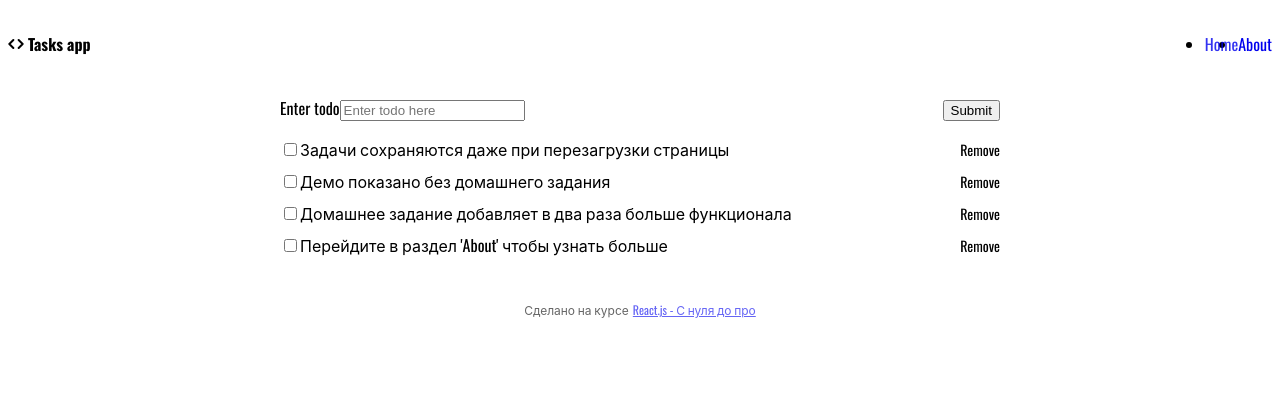
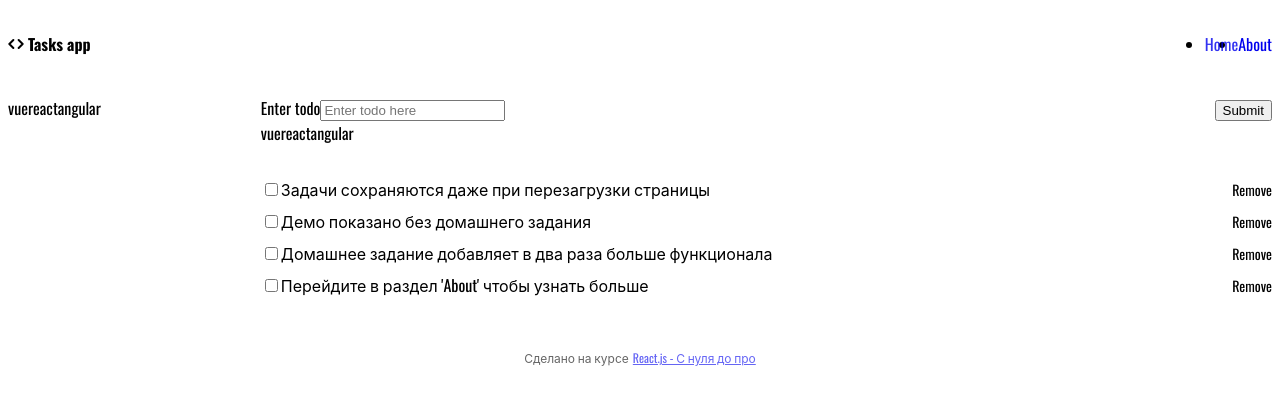
Before and after one commit to AlexSemWeb/tocode-todo, a React (Create React App) app: page / in a window 1280 px wide. Shown: the top 404 px of the page. Built offline with nearby package versions, Linux system fonts and the light colour scheme; a web font is replaced by a local one.

Commit message:
Add project

```diff
--- a/src/assets/scss/helpers/view.scss
+++ b/src/assets/scss/helpers/view.scss
@@ -2,3 +2,18 @@
   max-width: 720px;
   margin: 0 auto;
 }
+
+.view-wrapper {
+  display: flex;
+}
+
+.view-sidebar {
+  width: 20%;
+  &__content {
+    height: 100%;
+  }
+}
+
+.view-content {
+  width: 80%;
+}
--- a/src/components/Todo/Form.jsx
+++ b/src/components/Todo/Form.jsx
@@ -1,25 +1,49 @@
 import React from 'react'
 import { v4 as fakeId } from 'uuid'
 
+import Tags from './Tags'
+
+import tagsSeeder from '../../seeders/tags.json'
+
 const Form = ({ onSubmit }) => {
   const [title, setTitle] = React.useState('')
+  const [tags, setTags] = React.useState(JSON.parse(JSON.stringify(tagsSeeder)))
+
+  const handleChooseTag = (tagId) => {
+    const nextTags = tags.map((el) =>
+      el.id === tagId ? { ...el, isActive: !el.isActive } : el
+    )
+
+    setTags(nextTags)
+  }
 
   const handleSubmit = () => {
     event.preventDefault()
+
+    const tagsCopy = tags.filter((item) => {
+      if (item.isActive) {
+        delete item.isActive
+        return true
+      }
+      return false
+    })
 
     const item = {
       id: fakeId(),
       title: title,
       isChecked: false,
+      tags: tagsCopy,
     }
 
     onSubmit(item)
     // reset
     setTitle('')
+    setTags(tagsSeeder)
   }
 
   return (
-    <form className='view-sm flex items-end mb-4' onSubmit={handleSubmit}>
+    <form className='mb-8' onSubmit={handleSubmit}>
+      <div className='flex items-end'>
         <div className='ui-input' style={{ width: '100%' }}>
           <label htmlFor='input-DqS1'>Enter todo</label>
           <input
@@ -34,6 +58,8 @@ const Form = ({ onSubmit }) => {
         <button className='ui-button isPrimary' type='submit'>
           Submit
         </button>
+      </div>
+      <Tags items={tags} onItemClick={handleChooseTag} />
     </form>
   )
 }
--- a/src/components/Todo/List.jsx
+++ b/src/components/Todo/List.jsx
@@ -1,14 +1,17 @@
 import React from 'react'
+
+import Tags from './Tags'
 
 const List = ({ items, onChangeItem, onRemoveItem }) => {
   return (
-    <div className='view-sm flex-col'>
+    <div className='flex-col'>
       {items && items.length > 0
         ? items.map((item) => (
             <div
               key={item.id}
               className='flex justify-between items-center mb-2'
             >
+              <div className='flex'>
                 <div className='ui-checkbox'>
                   <input
                     id={item.id}
@@ -17,6 +20,8 @@ const List = ({ items, onChangeItem, onRemoveItem }) => {
                     onChange={() => onChangeItem(item.id)}
                   />
                   <label htmlFor={item.id}>{item.title}</label>
+                </div>
+                <Tags items={item.tags} />
               </div>
               <span
                 className='ui-link pl-2 text-sm'
--- /dev/null
+++ b/src/components/Todo/Tags.jsx
@@ -0,0 +1,28 @@
+import React from 'react'
+import classNames from 'classnames'
+
+const Tags = ({ items, onItemClick = '', isVeritcal }) => {
+  const classes = classNames('ui-button-group', {
+    'flex-col items-start justify-center': isVeritcal,
+  })
+
+  return (
+    <div className='flex view-sidebar__content'>
+      <div className={classes}>
+        {items && items.length > 0
+          ? items.map((item) => (
+              <span
+                className={classNames('ui-tag', { isActive: item.isActive })}
+                key={item.id}
+                onClick={() => onItemClick && onItemClick(item.id)}
+              >
+                {item.title}
+              </span>
+            ))
+          : ''}
+      </div>
+    </div>
+  )
+}
+
+export default Tags
--- a/src/components/Todo/index.js
+++ b/src/components/Todo/index.js
@@ -2,3 +2,4 @@
 
 export { default as Form } from './Form'
 export { default as List } from './List'
+export { default as Tags } from './Tags'
--- /dev/null
+++ b/src/hooks/useFilterList.js
@@ -0,0 +1,21 @@
+import React from 'react'
+
+const useFilterList = (listItems = [], tags = []) => {
+  let filteredList = React.useMemo(() => {
+    let indexActiveTag = tags.findIndex((tag) => tag.isActive)
+
+    if (indexActiveTag !== -1 && listItems.length) {
+      return listItems.filter((item) => {
+        return item.tags && item.tags.length > 0
+          ? item.tags.some((el) => el.id === tags[indexActiveTag].id)
+          : false
+      })
+    }
+
+    return listItems
+  }, [tags, listItems])
+
+  return filteredList
+}
+
+export default useFilterList
--- a/src/pages/Home/Home.jsx
+++ b/src/pages/Home/Home.jsx
@@ -1,10 +1,12 @@
 import React from 'react'
 
-import { Form, List } from '../../components/Todo'
+import { Form, List, Tags } from '../../components/Todo'
 
 import { Container } from '../../layouts'
 
 import todos from '../../seeders/todos.json'
+import tagsSeeder from '../../seeders/tags.json'
+import useFilterList from '../../hooks/useFilterList'
 
 const HomePage = () => {
   // data from localStorage
@@ -13,6 +15,10 @@ const HomePage = () => {
   const items_ = localItems && localItems.length > 0 ? localItems : todos
   // state
   const [items, setItems] = React.useState(items_ || [])
+  const [tags, setTags] = React.useState(
+    JSON.parse(JSON.stringify(tagsSeeder)) || []
+  )
+  const filteredTodoList = useFilterList(items, tags)
 
   // store
   const handleSubmit = (item) => {
@@ -26,6 +32,20 @@ const HomePage = () => {
       el.id === id ? { ...el, isChecked: !el.isChecked } : el
     )
     setItems(nextItems)
+  }
+
+  // sort
+  const clickSidebarTag = (tagId) => {
+    const nextTags = tags.map((tag) => {
+      if (tag.id === tagId) {
+        tag.isActive = !tag.isActive
+        return tag
+      }
+
+      tag.isActive = false
+      return tag
+    })
+    setTags(nextTags)
   }
 
   // destroy
@@ -45,12 +65,19 @@ const HomePage = () => {
 
   return (
     <Container>
-      <Form onSubmit={handleSubmit} />
-      <List
-        items={items}
-        onChangeItem={handleChangeItem}
-        onRemoveItem={handleRemoveItem}
-      />
+      <div className='view-wrapper'>
+        <div className='view-sidebar'>
+          <Tags items={tags} onItemClick={clickSidebarTag} isVeritcal />
+        </div>
+        <div className='view-content'>
+          <Form onSubmit={handleSubmit} />
+          <List
+            items={filteredTodoList}
+            onChangeItem={handleChangeItem}
+            onRemoveItem={handleRemoveItem}
+          />
+        </div>
+      </div>
     </Container>
   )
 }
--- /dev/null
+++ b/src/seeders/tags.json
@@ -0,0 +1,14 @@
+[
+  {
+    "id": 1,
+    "title": "vue"
+  },
+  {
+    "id": 2,
+    "title": "react"
+  },
+  {
+    "id": 3,
+    "title": "angular"
+  }
+]
```
Also changed, not shown: 2 other files (tests, documents, lock files or other folders). Lines whose indentation alone changed are shown as unchanged.
